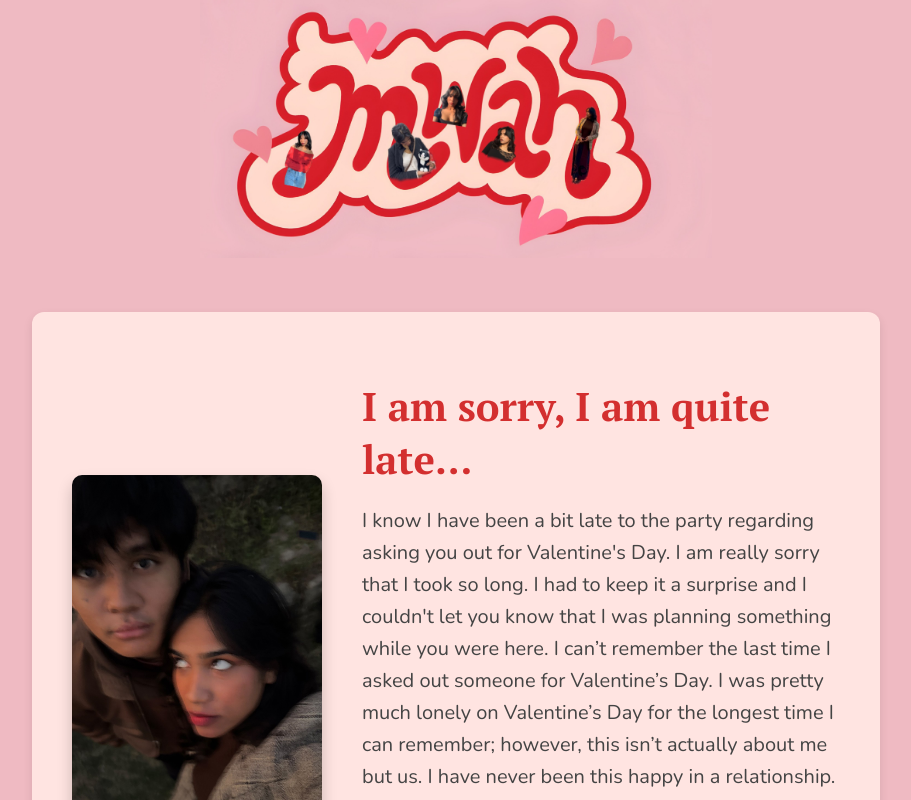
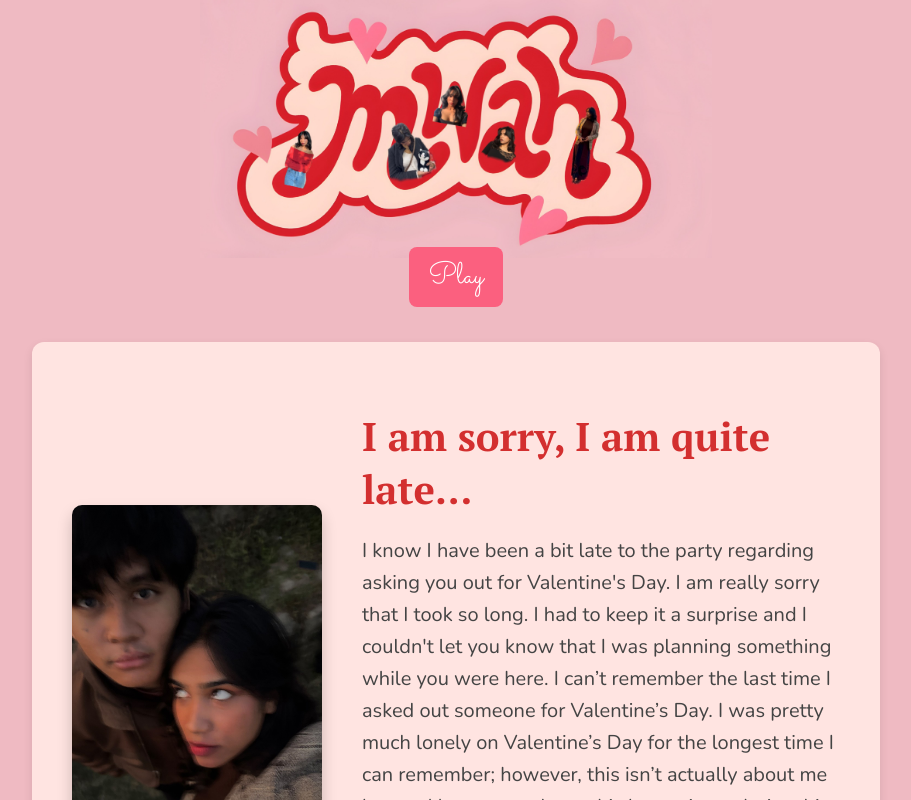
Before and after one commit to cosmictrash/valentine-s-day, a React (Create React App) app: page / in a window 1280 px wide. Shown: the top 800 px of the page, without its empty margins (184-1095 px from the left). Built offline with nearby package versions, Linux system fonts and the light colour scheme.

Commit message:
final changes

```diff
--- a/src/App.css
+++ b/src/App.css
@@ -57,6 +57,11 @@ button {
   cursor: pointer; /* Set cursor to pointer on hover */
 }
 
+button.play {
+  font-size: 30px;
+  margin: -15px -10px;
+  padding: 8px 20px;
+}
 button:hover {
   background-color: #d32f2f;
   transform: scale(1.05);
--- a/src/App.js
+++ b/src/App.js
@@ -1,4 +1,4 @@
-import React, { useState } from "react";
+import React, { useState, useRef } from "react";
 import "./App.css";
 import catImage from "./cat.png";
 import catGif from "./cat-heart.gif";
@@ -36,11 +36,11 @@ const flashRainbowColors = (callback) => {
     if (callback) {
       callback();
     }
-  }, 2000); // Flash colors for 2 seconds
+  }, 3000); // Flash colors for 2 seconds
 };
 
 function App() {
-  const [activeImage, setActiveImage] = useState("cat"); // "cat" or "cat-heart"
+  const [activeImage, setActiveImage] = useState("cat");
   const [isQuestionVisible, setIsQuestionVisible] = useState(true);
   const [noButtonText, setNoButtonText] = useState("No");
   const [clickCount, setClickCount] = useState(0);
@@ -48,6 +48,15 @@ function App() {
   const [areButtonsVisible, setAreButtonsVisible] = useState(true); // Track button visibility
   const [isSongPlaying, setIsSongPlaying] = useState(false);
   const [questionText, setQuestionText] = useState("Will you be my valentine?"); // State for the question text
+  const audioRef = useRef(null);
+
+  const handlePlayClick = () => {
+    if (audioRef.current) {
+      audioRef.current
+        .play()
+        .catch((err) => console.error("Playback failed:", err));
+    }
+  };
 
   const noTexts = [
     "Are you sure about your decision?", // After 1st click
@@ -90,7 +99,7 @@ function App() {
     flashRainbowColors(() => {
       setIsQuestionVisible(false); // Hide the question
       setAreButtonsVisible(false); // Hide the buttons after Yes is clicked
-      setActiveImage("cat-heart"); // Set the image to cat-heart
+      setActiveImage("cat-heart");
 
       setIsGifShown(true); // Show after gif text
 
@@ -99,6 +108,13 @@ function App() {
         setIsSongPlaying(true);
       }, 500); // 500 milliseconds delay before audio starts
     });
+
+    setTimeout(() => {
+      if (audioRef.current) {
+        audioRef.current.pause(); // Stop the song
+        audioRef.current.currentTime = 0; // Reset to the beginning of the song
+      }
+    }, 3000);
   };
   // Render cat or cat-heart image based on activeImage state
   const renderImage = () => {
@@ -118,6 +134,15 @@ function App() {
     <div className="App">
       <div>
         <img src="/Images/logo1.JPEG" alt="Logo" className="Logo" />
+      </div>
+      <div>
+        <button className="play" onClick={handlePlayClick}>
+          Play
+        </button>
+        <audio ref={audioRef}>
+          <source src="/glue.mp3" type="audio/mpeg" />
+          Your browser does not support the audio element.
+        </audio>
       </div>
       <div className="Proposal">
         <img src="/Images/no3.jpg" alt="No 3" className="No3Image" />
```
Also changed, not shown: 1 other file (tests, documents, lock files or other folders).
